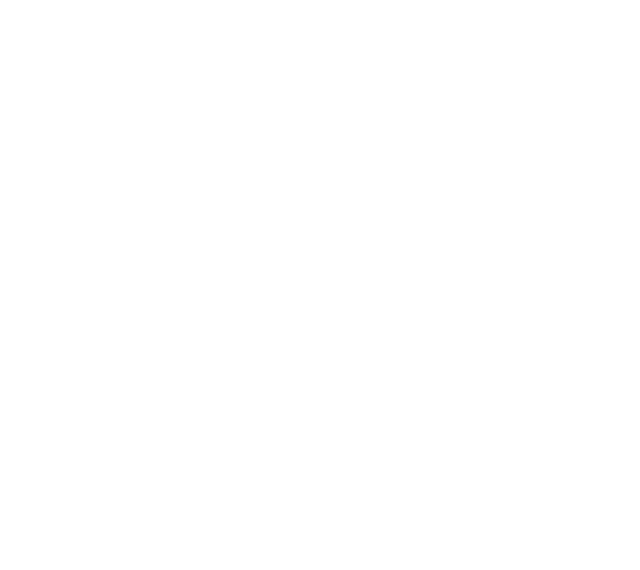
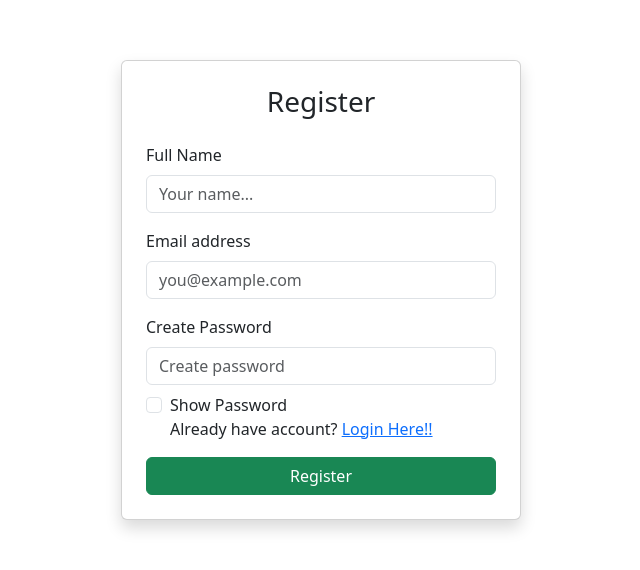
Before and after one commit to Lio3307/BloChat, a React (Vite) app: page /register in a window 1280 px wide. Shown: the part 110-680 px from the top of the page, without its empty margins (319-959 px from the left). Built offline with nearby package versions, Linux system fonts and the light colour scheme.

Commit message:
creating show password state

```diff
--- a/src/App.jsx
+++ b/src/App.jsx
@@ -1,13 +1,17 @@
-import { useState } from 'react'
+import { useState } from "react";
+import { Routes, Route } from "react-router-dom";
+import { Login } from "./Pages/Login";
+import { Register } from "./Pages/Register";
 
 function App() {
-
-
   return (
     <>
-
+      <Routes>
+        <Route path="/" element={<Login />} />
+        <Route path="/register" element={<Register />} />
+      </Routes>
     </>
-  )
+  );
 }
 
-export default App
+export default App;
--- a/src/Pages/Login.jsx
+++ b/src/Pages/Login.jsx
@@ -1,8 +1,10 @@
 import { useState } from "react";
+import { Link } from "react-router-dom";
 
 export const Login = () => {
-  const [emailAddress, setEmailAddress] = useState();
-  const [password, setPassword] = useState();
+  const [emailAddress, setEmailAddress] = useState("");
+  const [password, setPassword] = useState("");
+  const [isShowPass, setIsShowPass] = useState(false)
 
   return (
     <>
@@ -35,7 +37,7 @@ export const Login = () => {
                 Password
               </label>
               <input
-                type="password"
+                type={isShowPass ? "text" : "password"}
                 className="form-control"
                 id="password"
                 value={password}
@@ -48,11 +50,13 @@ export const Login = () => {
                 type="checkbox"
                 className="form-check-input"
                 id="rememberMe"
+                onChange={() => {
+                  setIsShowPass(showPass => !showPass)
+                }}
               />
-              <label className="form-check-label" htmlFor="rememberMe">
-                Remember me
-              </label>
+              Show Password
             </div>
+              <p>Dont have account? <Link to="/register">Sign Up Here!</Link> </p>
 
             <button type="submit" className="btn btn-primary w-100">
               Login
--- a/src/Pages/Register.jsx
+++ b/src/Pages/Register.jsx
@@ -1,9 +1,15 @@
 import { useState } from "react";
+import { Link } from "react-router-dom";
+
+
 
 export const Register = () => {
-  const [name, setName] = useState();
-  const [email, setEmail] = useState();
-  const [password, setPassword] = useState();
+  const [name, setName] = useState("");
+  const [email, setEmail] = useState("");
+  const [password, setPassword] = useState("");
+
+  const [isShowPass, setIsShowPass] = useState(false);
+
   return (
     <>
       <div className="container d-flex justify-content-center align-items-center min-vh-100">
@@ -12,15 +18,16 @@ export const Register = () => {
           style={{ maxWidth: "400px", width: "100%" }}
         >
           <h3 className="text-center mb-4">Register</h3>
-          <form onSubmit={handleSubmit}>
+          <form>
+            {/* Name */}
             <div className="mb-3">
               <label htmlFor="name" className="form-label">
                 Full Name
               </label>
               <input
                 type="text"
+                id="name"
                 className="form-control"
-                id="name"
                 placeholder="Your name..."
                 value={name}
                 onChange={(e) => setName(e.target.value)}
@@ -28,14 +35,15 @@ export const Register = () => {
               />
             </div>
 
+            {/* Email */}
             <div className="mb-3">
               <label htmlFor="email" className="form-label">
                 Email address
               </label>
               <input
                 type="email"
+                id="email"
                 className="form-control"
-                id="email"
                 placeholder="you@example.com"
                 value={email}
                 onChange={(e) => setEmail(e.target.value)}
@@ -43,19 +51,33 @@ export const Register = () => {
               />
             </div>
 
+            {/* Password */}
             <div className="mb-3">
               <label htmlFor="password" className="form-label">
                 Create Password
               </label>
               <input
-                type="password"
+                type={isShowPass ? "text" : "password"}
+                id="password"
                 className="form-control"
-                id="password"
                 placeholder="Create password"
                 value={password}
                 onChange={(e) => setPassword(e.target.value)}
                 required
               />
+              <div className="form-check mt-2">
+                <input
+                  type="checkbox"
+                  id="checkboxPass"
+                  className="form-check-input"
+                  onChange={() => setIsShowPass(showPass => !showPass)}
+                />
+                <label htmlFor="checkboxPass" className="form-check-label">
+                  Show Password
+                </label>
+
+                <p>Already have account? <Link to="/">Login Here!!</Link> </p>
+              </div>
             </div>
 
             <button type="submit" className="btn btn-success w-100">
--- a/src/main.jsx
+++ b/src/main.jsx
@@ -1,9 +1,12 @@
-import { StrictMode } from 'react'
-import { createRoot } from 'react-dom/client'
-import App from './App.jsx'
+import { StrictMode } from "react";
+import { createRoot } from "react-dom/client";
+import { BrowserRouter } from "react-router-dom";
+import App from "./App.jsx";
 
-createRoot(document.getElementById('root')).render(
+createRoot(document.getElementById("root")).render(
   <StrictMode>
-    <App />
-  </StrictMode>,
-)
+    <BrowserRouter>
+      <App />
+    </BrowserRouter>
+  </StrictMode>
+);
```
